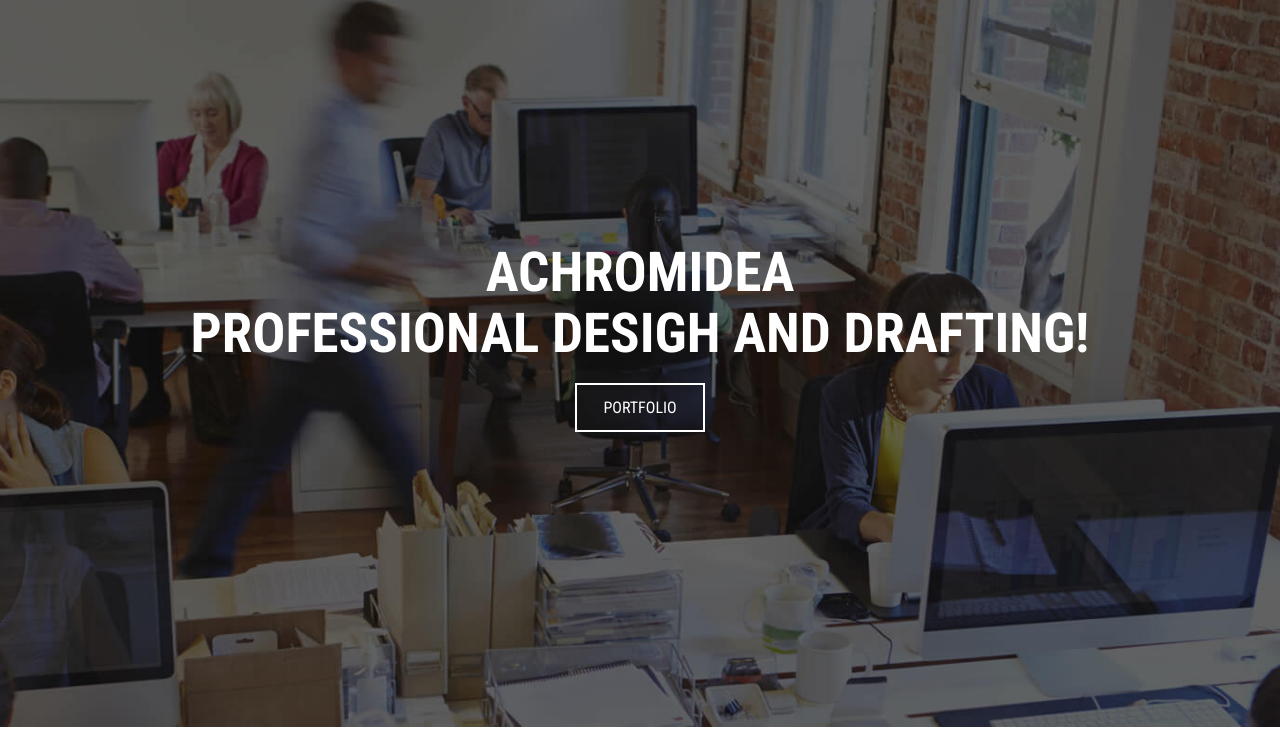
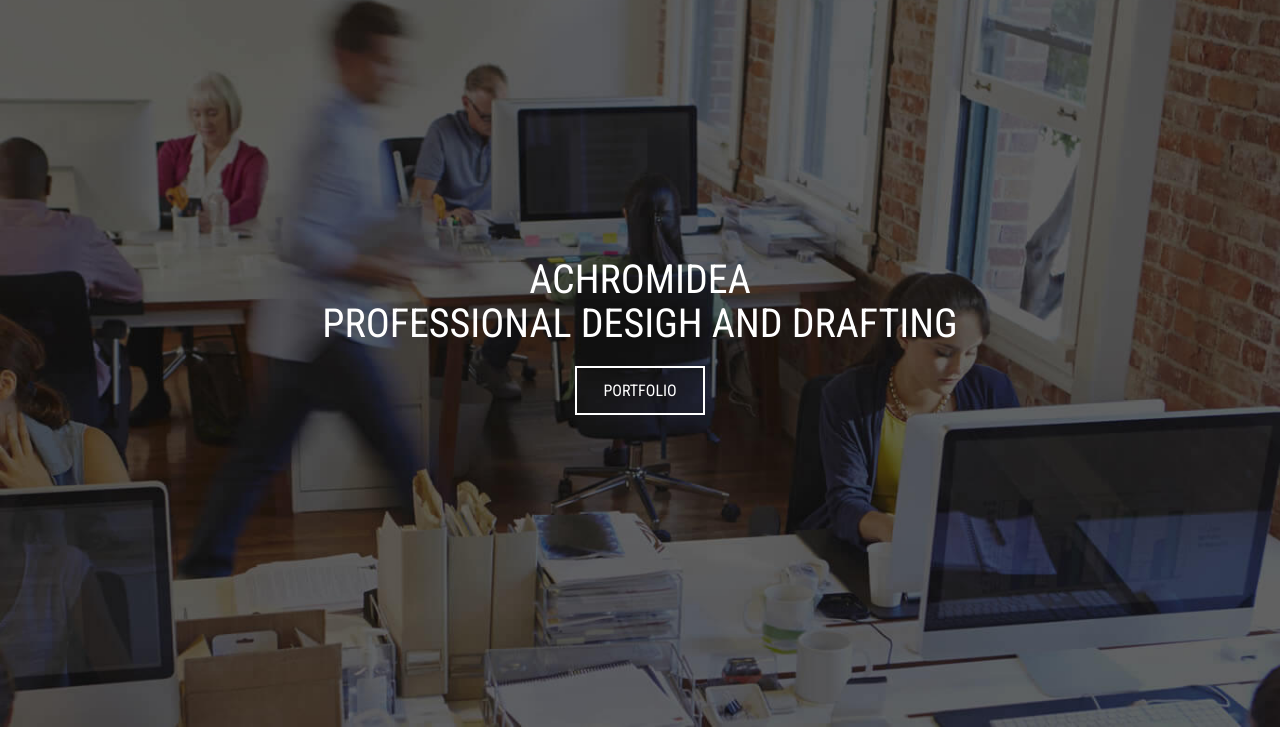
Before and after one commit to archomidea/maryam, a plain HTML site: page index.html in a window 1280 px wide. Shown: the part 73-802 px from the top of the page. Drawn offline with Linux system fonts and the light colour scheme.

Commit message:
home-heading!

```diff
--- a/css/style.css
+++ b/css/style.css
@@ -70,8 +70,8 @@ h3 {
 
 #home-heading h3 {
     color: #fff;
-    font-size: 55px;
-    font-weight: 700;
+    font-size: 40px;
+    font-weight: 500;
     margin: 20px 0 20px 0;
 }
 
--- a/index.html
+++ b/index.html
@@ -98,7 +98,7 @@
                 <div id="home-content-box-inner" class="text-center">
 
                     <div id="home-heading" class="animated zoomIn">
-                        <h3>ACHROMIDEA<br>PROFESSIONAL DESIGH AND DRAFTING!</h3>
+                        <h3>ACHROMIDEA<br>PROFESSIONAL DESIGH AND DRAFTING</h3>
                     </div>
                     <div id="home-btn" class="animated zoomIn">
                         <a class="btn btn-lg btn-general btn-white smooth-scroll" href="#work" role="button" title="Protfolio">Portfolio</a>
```
